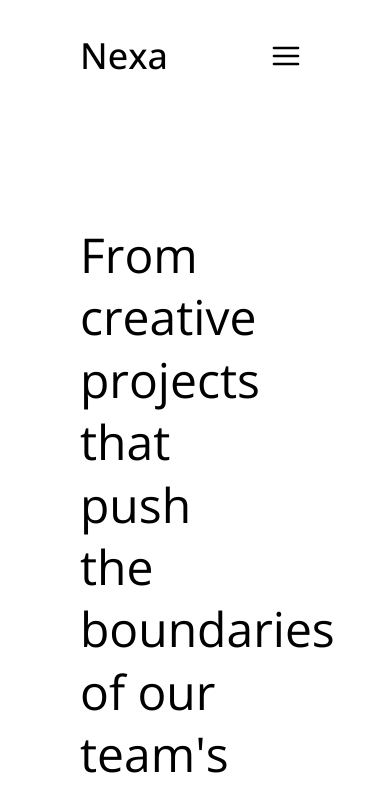
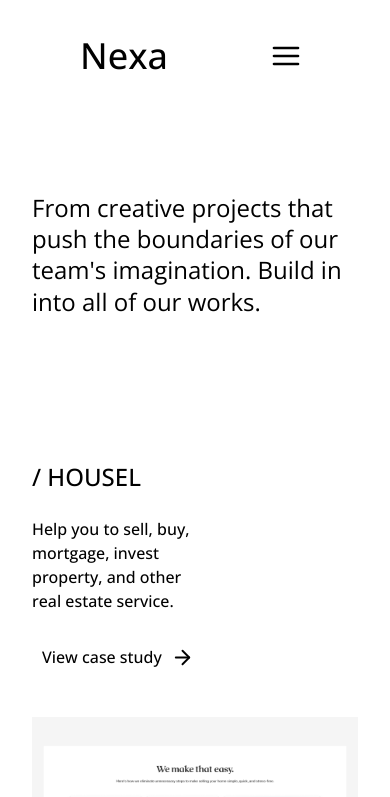
Before and after one commit to JihadZaidan/nexa-baru, a Next.js app: page /works in a window 390 px wide. Shown: the top 797 px of the page. Built offline with nearby package versions, Linux system fonts and the light colour scheme.

Commit message:
resolve scale of photos component

```diff
--- a/src/components/works/upperSection.tsx
+++ b/src/components/works/upperSection.tsx
@@ -14,39 +14,39 @@ export default function UpperWorks() {
     useSlideFromLeft(headerRef, 0.3);
     useSlideFromLeft(describeRef, 0.3);
     useSlideFromRight(imageRef, 0.3);
-
     return (
         <section>
-            <div className="max-w-full w-full px-20 py-16 bg-white">
+            <div className="max-w-full w-full lg:px-20 lg:py-16 px-8 py-8 bg-white">
                 <div className="w-full flex flex-col gap-36 relative lg:top-10">
-                    <h1 ref={headerRef} className="text-5xl leading-[130%] w-[75%] font-normal font-sans text-black">
-                        From creative projects that push <br />
-                        the boundaries of our team&apos;s <br />
-                        imagination. Build in into all of <br />
+                    <h1 ref={headerRef} className="lg:text-5xl text-2xl leading-[130%] lg:w-[60%] font-normal font-sans text-black">
+                        From creative projects that push
+                        the boundaries of our team&apos;s
+                        imagination. Build in into all of
                         our works.
                     </h1>
 
-                    <div className="w-full flex lg:flex-row flex-col lg:pl-[404px] lg:gap-24 gap-10">
-                        <div ref={describeRef} className="justify-left items-left flex flex-col gap-6 bg-transparent">
+                    <div className="w-full flex lg:flex-row flex-col lg:pl-[304px] lg:gap-24 gap-10">
+                        <div ref={describeRef} className="w-[55%] justify-left items-left flex flex-col gap-6 bg-transparent">
                             <h5 className="text-2xl font-medium text-left text-black">/ HOUSEL</h5>
-                            <h4 className="text-4xl font-medium text-left text-black">
-                                Help you to sell, buy, <br />
-                                mortgage, invest <br />
-                                property, and other <br />
-                                real estate service. <br />
+                            <h4 className="lg:text-3xl text-base font-medium text-left text-black">
+                                Help you to sell, buy,
+                                mortgage, invest
+                                property, and other
+                                real estate service.
                             </h4>
                             <div>
-                                <Button className="justify-left gap-[9px] ml-[-20px]">
-                                    <p className="text-black text-xl font-medium text-left">View case study</p>
+                                <Button className="justify-left gap-[9px] ml-[-10px]">
+                                    <p className="text-black lg:text-xl text-base font-medium text-left">View case study</p>
                                     <ArrowRight height={23} width={23} className="mt-[2px] text-black" />
                                 </Button>
                             </div>
                         </div>
 
-                        <div ref={imageRef} className="lg:w-[40%] w-full z-7 relative lg:top-15">
+                        <div ref={imageRef} className="lg:w-full w-full z-7 relative lg:top-15">
                             <Image
                                 src={work1}
                                 alt="worker first photos"
+                                className="w-full"
                             />
                         </div>
                     </div>
```
